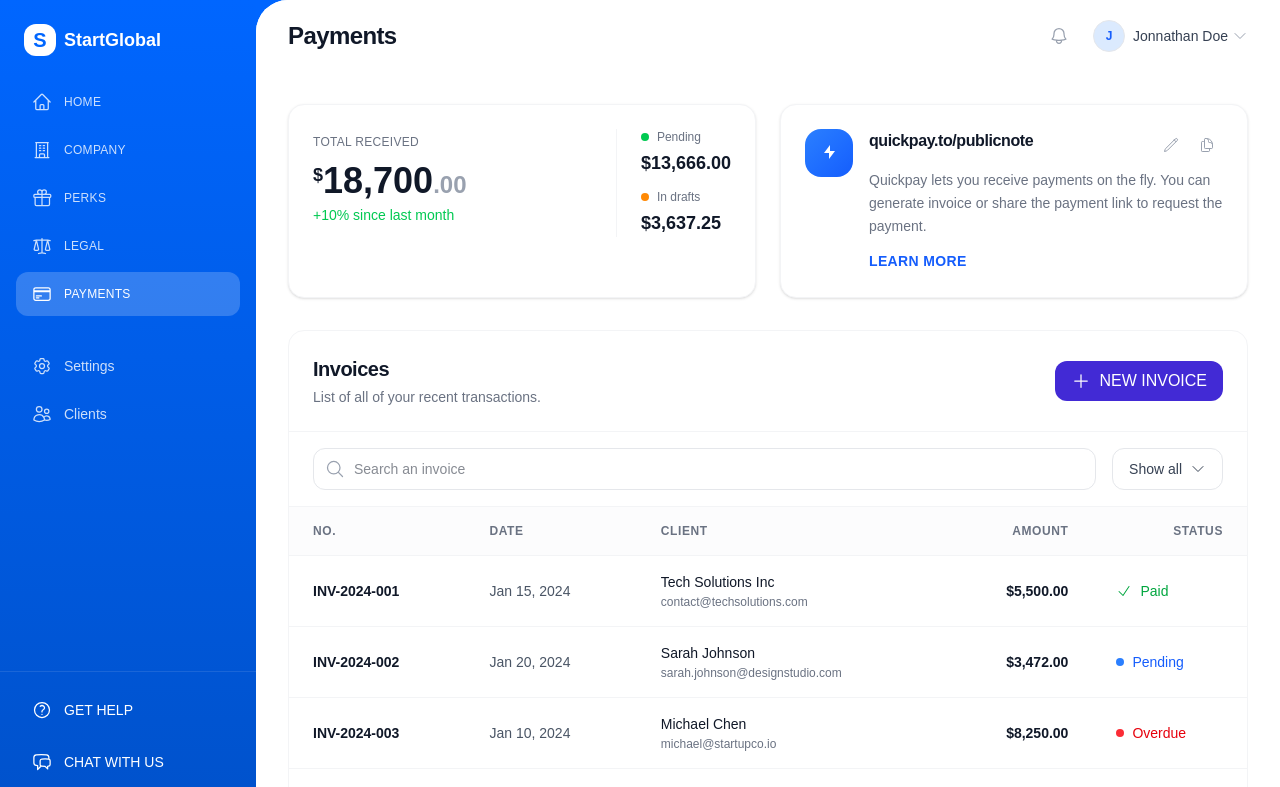
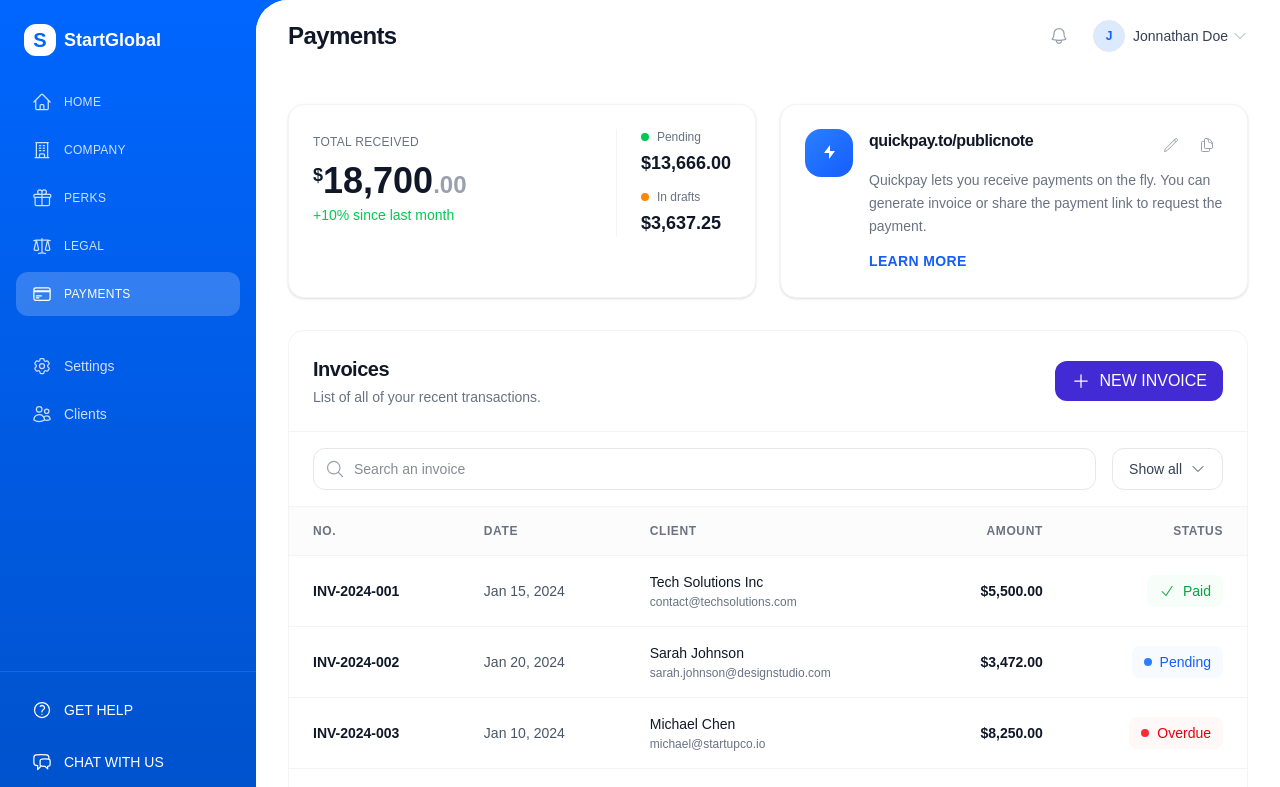
Before and after one commit to magvtv/quickpay, a Next.js app: page /payments in a window 1280 px wide. Shown: the top 787 px of the page. Built offline with nearby package versions, Linux system fonts and the light colour scheme; no server answers; the database is empty; a web font is replaced by a local one.

Commit message:
add background colors to status badges

```diff
--- a/src/components/invoices/StatusBadge.tsx
+++ b/src/components/invoices/StatusBadge.tsx
@@ -13,30 +13,35 @@ export default function StatusBadge({ status }: StatusBadgeProps) {
       label: 'Draft',
       dotColor: 'bg-orange-500',
       textColor: 'text-orange-600',
+      bgColor: 'bg-orange-50/50',
       icon: null,
     },
     sent: {
       label: 'Pending',
       dotColor: 'bg-blue-500',
       textColor: 'text-blue-600',
+      bgColor: 'bg-blue-50/50',
       icon: null,
     },
     paid: {
       label: 'Paid',
       dotColor: 'bg-green-500',
       textColor: 'text-green-600',
+      bgColor: 'bg-green-50/50',
       icon: CheckIcon,
     },
     overdue: {
       label: 'Overdue',
       dotColor: 'bg-red-500',
       textColor: 'text-red-600',
+      bgColor: 'bg-red-50/50',
       icon: null,
     },
     cancelled: {
       label: 'Cancelled',
       dotColor: 'bg-gray-400',
       textColor: 'text-gray-500',
+      bgColor: 'bg-gray-50/50',
       icon: null,
     },
   };
@@ -45,7 +50,10 @@ export default function StatusBadge({ status }: StatusBadgeProps) {
   const Icon = config.icon;
 
   return (
-    <div className="flex items-center gap-2">
+    <div className={cn(
+      'inline-flex items-center gap-2 px-3 py-1.5 rounded-md',
+      config.bgColor
+    )}>
       {Icon ? (
         <Icon className={cn('w-4 h-4', config.textColor)} />
       ) : (
```
